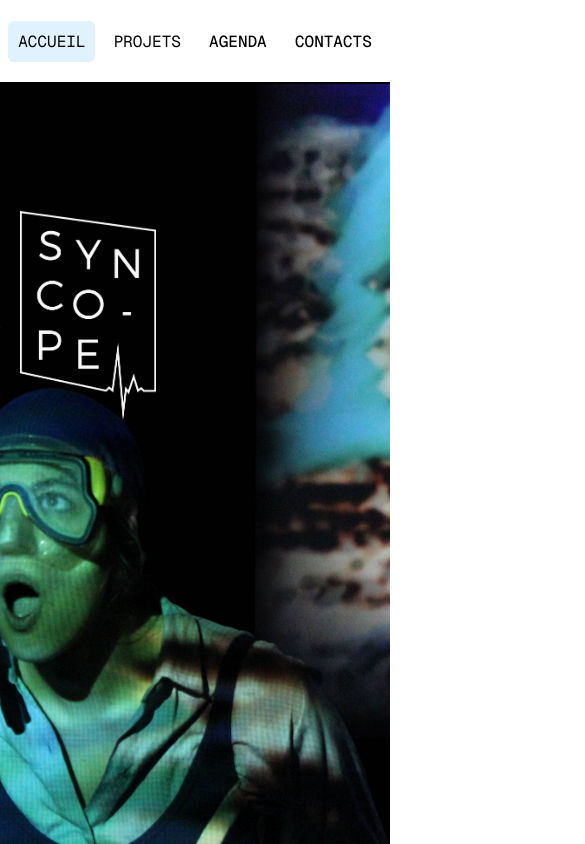
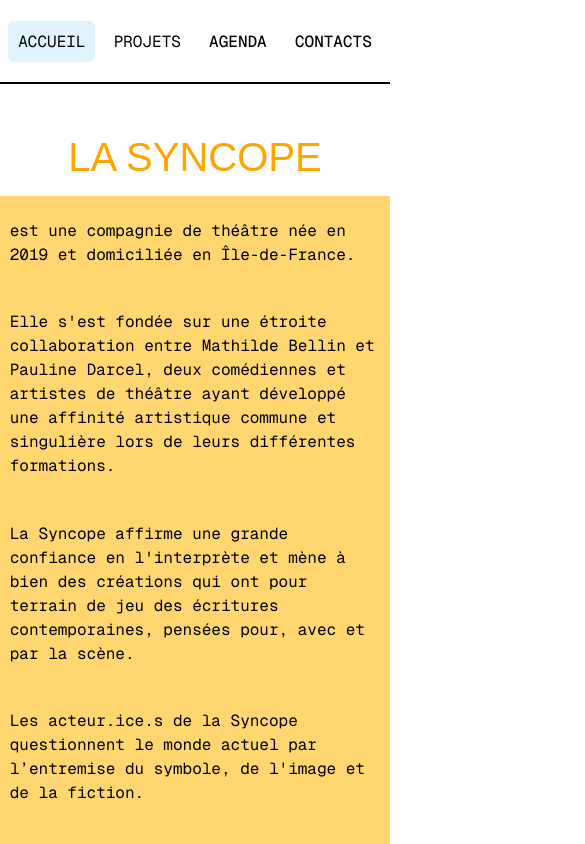
Before and after one commit to Louissnsn/LaSyncopeV2, a Next.js app: page / in a window 390 px wide. Shown: the top 844 px of the page, 585 px wide, since content can reach past the window. Built offline with nearby package versions, Linux system fonts and the light colour scheme; a web font is replaced by a local one.

Commit message:
responsive design + new way of distributing components in layout

```diff
--- a/app/components/Descriptif.js
+++ b/app/components/Descriptif.js
@@ -12,7 +12,9 @@ export default function Descriptif({ image, title, descriptif, filePath }) {
       <div className={styles.shape1}></div>
       <div className={styles.firstPart}>
         <h2 className={styles.titre}>{title}</h2>
-        <div className={styles.descContainer}>{descriptif}</div>
+        <div className={styles.descContainer}>
+          <p className={styles.texte}>{descriptif}</p>
+        </div>
         <DownloadButton filePath={filePath} />
       </div>
       <div className={styles.photoContainer}>
--- a/app/page.js
+++ b/app/page.js
@@ -9,11 +9,11 @@ import Loader from "@/components/Loader";
 export default function Home() {
   return (
     <div className={styles.page}>
-      <Compagnie />
+      {/* <Compagnie /> */}
       <Accueil />
-      <Loader />
+      {/* <Loader />
       <Cquoi />
-      <Collaborateurices />
+      <Collaborateurices /> */}
     </div>
   );
 }
--- a/app/styles/Accueil.module.css
+++ b/app/styles/Accueil.module.css
@@ -46,9 +46,10 @@
 .texteBio {
   margin-bottom: 20px;
   margin-top: 6%;
-  font-size: 20px;
+  font-size: 1rem;
   line-height: 1.5;
-  max-width: 80%;
+  text-justify: auto;
+  max-width: 95%;
   font-family: var(--font-geist-mono, "Courier New", monospace);
 }
 
@@ -63,3 +64,32 @@
 .shape2Container {
   grid-area: 1 / 12 / 13 / 13;
 }
+
+@media (max-width: 768px) {
+  .parent {
+    height: auto;
+    display: flex;
+    flex-direction: column;
+    justify-content: space-around;
+  }
+  .titre {
+    order: 1;
+    font-size: 2.5rem;
+    text-align: center;
+    width: 100vw;
+    margin-top: 10%;
+    position: relative;
+  }
+
+  .shape1 {
+    display: none;
+  }
+  .shape2 {
+    padding: 2%;
+  }
+  .photoContainer {
+    order: 2;
+    min-height: 50vh;
+    background-color: red;
+  }
+}
--- a/app/styles/Descriptif.module.css
+++ b/app/styles/Descriptif.module.css
@@ -38,7 +38,8 @@
     display: flex;
     flex-direction: column;
     justify-content: space-between;
-    background-color: #a2d2ff;
+    background-color: rgba(162, 210, 255, 0.3);
+    height: auto;
   }
 
   .titre {
@@ -49,11 +50,20 @@
     width: 100%;
     min-height: 250px;
   }
+  .descContainer {
+    background-color: rgba(162, 210, 255, 1);
+    padding: 2%;
+    border-radius: 25px;
+  }
+  .texte {
+    line-height: 1.5;
+    padding: 5%;
+  }
 }
 
 @media (min-width: 551px) and (max-width: 780px) {
   .parent {
-    height: 100vh;
+    height: auto;
     background-color: #a2d2ff;
   }
   .photoContainer {
@@ -67,7 +77,13 @@
   }
 
   .descContainer {
-    margin-bottom: 5%;
+    background-color: rgba(162, 210, 255, 1);
+    padding: 2%;
+    border-radius: 25px;
+  }
+  .texte {
+    line-height: 1.5;
+    padding: 5%;
   }
 }
 
@@ -86,8 +102,9 @@
     align-items: center;
   }
   .descContainer {
-    width: 85%;
-    line-height: 2;
+    background-color: rgba(162, 210, 255, 1);
+    padding: 2%;
+    border-radius: 25px;
   }
 
   .photoContainer {
@@ -111,8 +128,10 @@
   .descContainer {
     max-width: 65%;
     min-width: 50%;
-
+    background-color: rgba(162, 210, 255, 1);
+    padding: 2%;
     line-height: 2;
+    min-width: 80%;
   }
   .photoContainer {
     min-height: 50vh;
@@ -145,7 +164,8 @@
   }
 
   .descContainer {
-    max-width: 60%;
+    max-width: 75%;
+    line-height: 2;
   }
 
   .photoContainer {
@@ -197,7 +217,7 @@
   }
 
   .descContainer {
-    max-width: 60%;
+    max-width: 75%;
     line-height: 2;
     margin-bottom: 10%;
     margin-top: 5%;
@@ -256,11 +276,37 @@
 @media (min-width: 1920px) {
   /* Styles pour écrans ultra-larges */
   .parent {
-    min-height: 100vh;
-    display: grid;
-    grid-template-columns: repeat(12, 1fr);
-    grid-template-rows: repeat(12, 1fr);
-    grid-column-gap: 0px;
-    grid-row-gap: 0px;
+    display: flex;
+    flex-direction: column;
+    align-items: center;
+    height: 100vh;
+    width: 100%;
+  }
+  .firstPart {
+    display: flex;
+    flex-direction: column;
+    justify-content: center;
+    align-items: center;
+    background-color: #a2d2ff;
+    width: 90%;
+    height: auto;
+  }
+  .texte {
+    padding: 2%;
+    line-height: 2;
+  }
+  .descContainer {
+    height: 100%;
+    width: 70%;
+    padding: 5%;
+  }
+
+  .photoContainer {
+    margin-top: 2%;
+    height: 50vh;
+    width: 50vh;
+  }
+  .titre {
+    font-size: 4rem;
   }
 }
--- a/app/styles/Partenaires.module.css
+++ b/app/styles/Partenaires.module.css
@@ -1,7 +1,7 @@
 /* Base Styles */
 .parent {
   width: 100%;
-  height: 90vh;
+  height: 100vh;
   display: grid;
   grid-template-columns: repeat(12, 1fr);
   grid-template-rows: repeat(12, 1fr);
@@ -168,3 +168,29 @@
   color: white;
   animation: customAni 2s ease-in-out 0s 2 normal none;
 }
+
+@media (max-width: 768px) {
+  .parent {
+    display: flex;
+    justify-content: center;
+    align-items: flex-start;
+  }
+  .titre {
+    text-align: center;
+    margin-top: 5%;
+    font-size: 3rem;
+    line-height: 2;
+  }
+  .left {
+    display: none;
+  }
+}
+
+@media (max-width: 430px) {
+  .left {
+    display: none;
+  }
+  .titre {
+    font-size: 2.5rem;
+  }
+}
```
Also changed, not shown: app/(ui)/projets/layout.js (+23 -3 lines).
